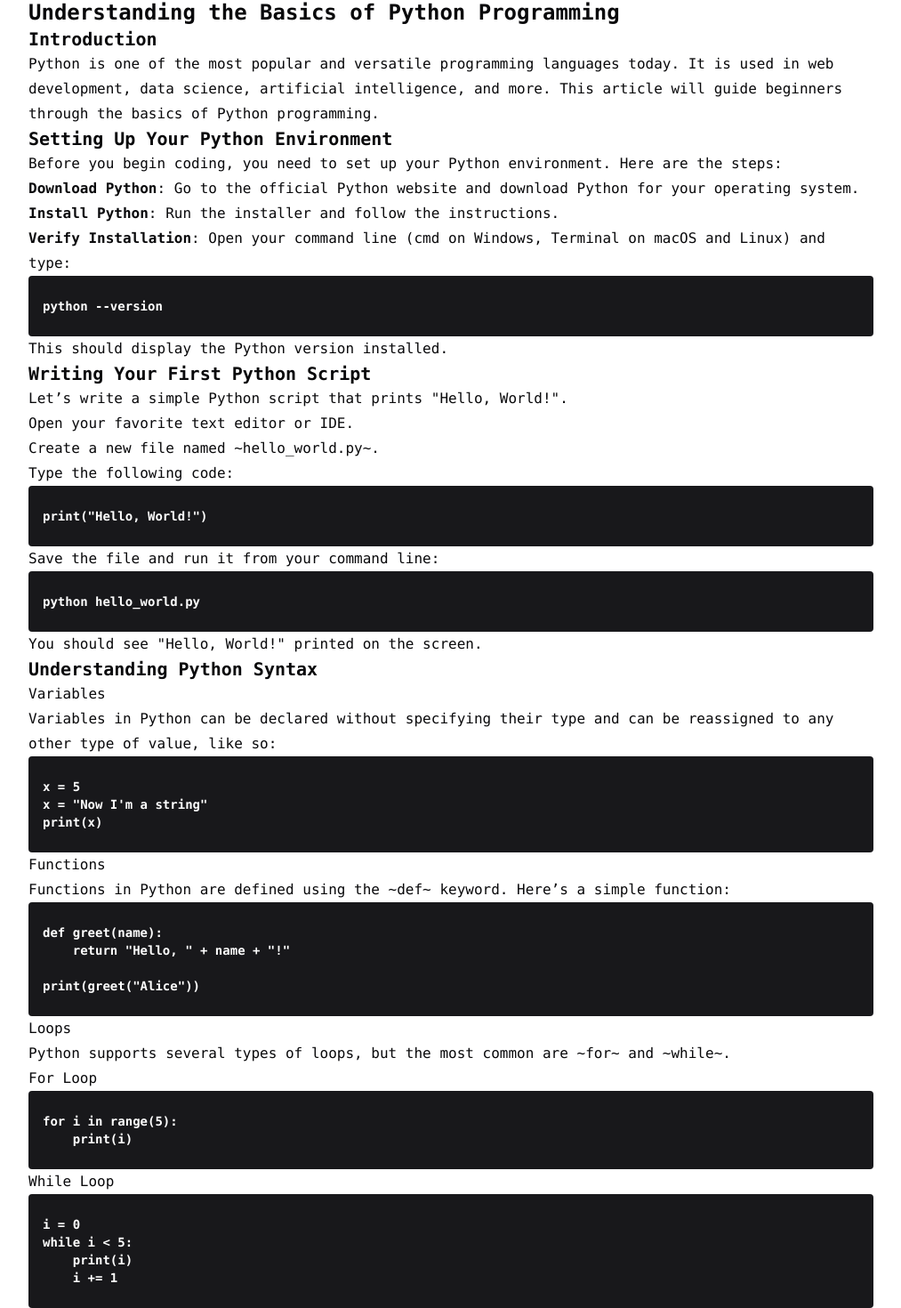
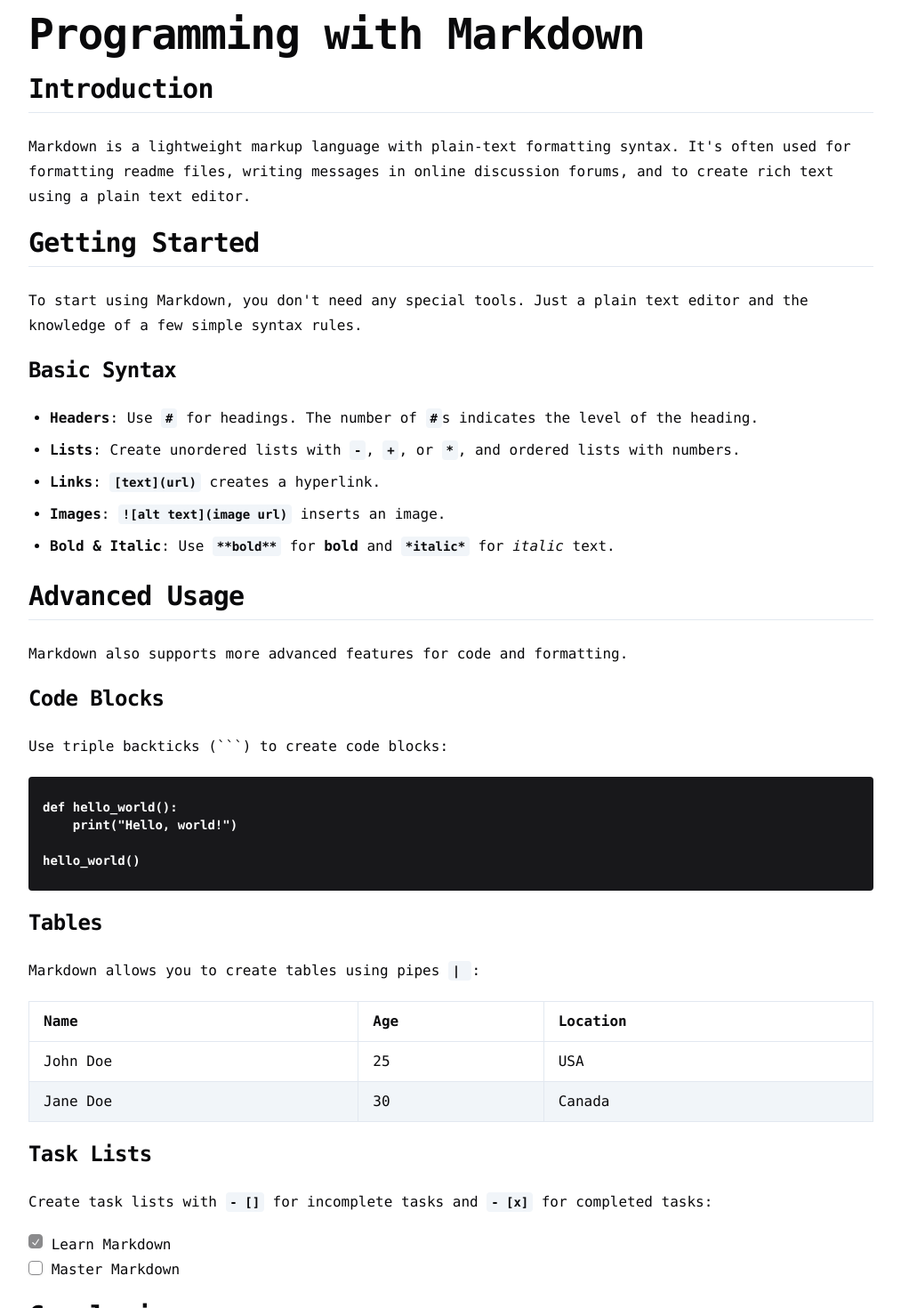
Before and after one commit to leotheodoro/theodoro.dev, a Next.js app: page /article/1 in a window 1280 px wide. Shown: the part 170-1640 px from the top of the page at 89% size, without its empty margins (133-1146 px from the left). Built offline with nearby package versions, Linux system fonts and the light colour scheme.

Commit message:
add all html tags to markdown

```diff
--- a/package.json
+++ b/package.json
@@ -10,6 +10,7 @@
   },
   "dependencies": {
     "@radix-ui/react-avatar": "1.0.4",
+    "@radix-ui/react-checkbox": "1.0.4",
     "@radix-ui/react-dropdown-menu": "2.0.6",
     "@radix-ui/react-icons": "1.3.0",
     "@radix-ui/react-label": "2.0.2",
@@ -21,6 +22,7 @@
     "react": "18",
     "react-dom": "18",
     "react-markdown": "9.0.1",
+    "remark-gfm": "4.0.0",
     "tailwind-merge": "2.3.0",
     "tailwindcss-animate": "1.0.7"
   },
--- a/src/app/article/[articleId]/page.tsx
+++ b/src/app/article/[articleId]/page.tsx
@@ -3,7 +3,9 @@ import { articles } from '@/types/article'
 import { ArrowLeftIcon } from '@radix-ui/react-icons'
 import Link from 'next/link'
 import Markdown from 'react-markdown'
+import remarkGfm from 'remark-gfm'
 import { mockedArticle } from '@/assets/mock-article'
+import { Checkbox } from '@/components/ui/checkbox'
 
 export default function ArticlePage({
   params,
@@ -15,14 +17,68 @@ export default function ArticlePage({
   const article = articles.find((article) => article.id === articleId)
 
   const components = {
-    h1: ({ ...props }) => <h1 className="text-2xl font-bold" {...props} />,
-    h2: ({ ...props }) => <h1 className="text-xl font-bold" {...props} />,
+    h1: ({ ...props }) => (
+      <h1
+        className="my-5 scroll-m-20 text-4xl font-extrabold tracking-tight lg:text-5xl"
+        {...props}
+      />
+    ),
+    h2: ({ ...props }) => (
+      <h2
+        className="my-5 scroll-m-20 border-b pb-2 text-3xl font-semibold tracking-tight first:mt-0"
+        {...props}
+      />
+    ),
+    h3: ({ ...props }) => (
+      <h3
+        className="my-5 scroll-m-20 text-2xl font-semibold tracking-tight"
+        {...props}
+      />
+    ),
+    h4: ({ ...props }) => (
+      <h4
+        className="my-5 scroll-m-20 text-xl font-semibold tracking-tight"
+        {...props}
+      />
+    ),
+    p: ({ ...props }) => (
+      <p className="my-5 leading-7 [&:not(:first-child)]:mt-6" {...props} />
+    ),
+    blockquote: ({ ...props }) => (
+      <blockquote className="my-5 mt-6 border-l-2 pl-6 italic" {...props} />
+    ),
+    table: ({ ...props }) => <table className="my-5 w-full" {...props} />,
+    tr: ({ ...props }) => (
+      <tr className="m-0 my-5 border-t p-0 even:bg-muted" {...props} />
+    ),
+    th: ({ ...props }) => (
+      <th
+        className="border px-4 py-2 text-left font-bold [&[align=center]]:text-center [&[align=right]]:text-right"
+        {...props}
+      />
+    ),
+    td: ({ ...props }) => (
+      <td
+        className="border px-4 py-2 text-left [&[align=center]]:text-center [&[align=right]]:text-right"
+        {...props}
+      />
+    ),
     pre: ({ ...props }) => (
       <pre
         className="relative rounded bg-zinc-900 px-4 py-6 font-mono text-sm font-semibold text-white"
         {...props}
       />
     ),
+    code: ({ ...props }) => (
+      <code
+        className="relative rounded bg-muted px-[0.3rem] py-[0.2rem] font-mono text-sm font-semibold"
+        {...props}
+      />
+    ),
+    ul: ({ ...props }) => (
+      <ul className="my-6 ml-6 list-disc [&>li]:mt-2" {...props} />
+    ),
+    input: ({ ...props }) => <Checkbox {...props} />,
   }
 
   return (
@@ -37,7 +93,11 @@ export default function ArticlePage({
             <h1 className="text-2xl font-bold">{article.title}</h1>
           </div>
 
-          <Markdown className="mt-4 leading-7" components={components}>
+          <Markdown
+            className="mt-8 leading-7"
+            components={components}
+            remarkPlugins={[remarkGfm]}
+          >
             {mockedArticle}
           </Markdown>
         </main>
--- a/src/assets/mock-article.ts
+++ b/src/assets/mock-article.ts
@@ -1,71 +1,50 @@
 export const mockedArticle = `
-# Understanding the Basics of Python Programming
+# Programming with Markdown
 
 ## Introduction
-Python is one of the most popular and versatile programming languages today. It is used in web development, data science, artificial intelligence, and more. This article will guide beginners through the basics of Python programming.
+Markdown is a lightweight markup language with plain-text formatting syntax. It's often used for formatting readme files, writing messages in online discussion forums, and to create rich text using a plain text editor.
 
-## Setting Up Your Python Environment
-Before you begin coding, you need to set up your Python environment. Here are the steps:
+## Getting Started
+To start using Markdown, you don't need any special tools. Just a plain text editor and the knowledge of a few simple syntax rules.
 
-1. **Download Python**: Go to the [official Python website](https://python.org) and download Python for your operating system.
-2. **Install Python**: Run the installer and follow the instructions.
-3. **Verify Installation**: Open your command line (cmd on Windows, Terminal on macOS and Linux) and type:
-   ~~~bash
-   python --version
-   ~~~
-   This should display the Python version installed.
+### Basic Syntax
+- **Headers**: Use \`#\` for headings. The number of \`#\`s indicates the level of the heading.
+- **Lists**: Create unordered lists with \`-\`, \`+\`, or \`*\`, and ordered lists with numbers.
+- **Links**: \`[text](url)\` creates a hyperlink.
+- **Images**: \`![alt text](image url)\` inserts an image.
+- **Bold & Italic**: Use \`**bold**\` for **bold** and \`*italic*\` for *italic* text.
 
-## Writing Your First Python Script
-Let’s write a simple Python script that prints "Hello, World!".
+## Advanced Usage
+Markdown also supports more advanced features for code and formatting.
 
-1. Open your favorite text editor or IDE.
-2. Create a new file named ~hello_world.py~.
-3. Type the following code:
-   \`\`\`python
-   print("Hello, World!")
-   \`\`\`
-4. Save the file and run it from your command line:
-   ~~~bash
-   python hello_world.py
-   ~~~
-   You should see "Hello, World!" printed on the screen.
+### Code Blocks
+Use triple backticks (\`\`\`) to create code blocks:
 
-## Understanding Python Syntax
+\`\`\`python
+def hello_world():
+    print("Hello, world!")
 
-### Variables
-Variables in Python can be declared without specifying their type and can be reassigned to any other type of value, like so:
-~~~python
-x = 5
-x = "Now I'm a string"
-print(x)
-~~~
+hello_world()
+\`\`\`
 
-### Functions
-Functions in Python are defined using the ~def~ keyword. Here’s a simple function:
-~~~python
-def greet(name):
-    return "Hello, " + name + "!"
+### Tables
+Markdown allows you to create tables using pipes \` |
+  \`:
 
-print(greet("Alice"))
-~~~
+| Name     | Age | Location |
+|----------|-----|----------|
+| John Doe | 25  | USA      |
+| Jane Doe | 30  | Canada   |
 
-### Loops
-Python supports several types of loops, but the most common are ~for~ and ~while~.
+### Task Lists
+Create task lists with \` -
+    []\` for incomplete tasks and \` -
+    [x]\` for completed tasks:
 
-#### For Loop
-~~~python
-for i in range(5):
-    print(i)
-~~~
-
-#### While Loop
-~~~python
-i = 0
-while i < 5:
-    print(i)
-    i += 1
-~~~
+- [x] Learn Markdown
+- [ ] Master Markdown
 
 ## Conclusion
-Python is a powerful, readable language ideal for beginners and professionals alike. This tutorial only scratches the surface, but it's enough to get you started on your programming journey.
+Markdown is a simple and effective way to format text for the web, especially for programmers. With its lightweight syntax and easy-to-use features, Markdown is a great tool for writing documentation, readme files, and other text-based content.
+
 `
--- a/src/components/typography/inline-code.tsx
+++ /dev/null
@@ -1,11 +0,0 @@
-interface TypographyInlineCode {
-  children: React.ReactNode
-}
-
-export function TypographyInlineCode({ children }: TypographyInlineCode) {
-  return (
-    <code className="relative rounded bg-muted px-[0.3rem] py-[0.2rem] font-mono text-sm font-semibold">
-      {children}
-    </code>
-  )
-}
--- /dev/null
+++ b/src/components/ui/checkbox.tsx
@@ -0,0 +1,30 @@
+"use client"
+
+import * as React from "react"
+import * as CheckboxPrimitive from "@radix-ui/react-checkbox"
+import { CheckIcon } from "@radix-ui/react-icons"
+
+import { cn } from "@/lib/utils"
+
+const Checkbox = React.forwardRef<
+  React.ElementRef<typeof CheckboxPrimitive.Root>,
+  React.ComponentPropsWithoutRef<typeof CheckboxPrimitive.Root>
+>(({ className, ...props }, ref) => (
+  <CheckboxPrimitive.Root
+    ref={ref}
+    className={cn(
+      "peer h-4 w-4 shrink-0 rounded-sm border border-zinc-200 border-zinc-900 shadow focus-visible:outline-none focus-visible:ring-1 focus-visible:ring-zinc-950 disabled:cursor-not-allowed disabled:opacity-50 data-[state=checked]:bg-zinc-900 data-[state=checked]:text-zinc-50 dark:border-zinc-800 dark:border-zinc-50 dark:focus-visible:ring-zinc-300 dark:data-[state=checked]:bg-zinc-50 dark:data-[state=checked]:text-zinc-900",
+      className
+    )}
+    {...props}
+  >
+    <CheckboxPrimitive.Indicator
+      className={cn("flex items-center justify-center text-current")}
+    >
+      <CheckIcon className="h-4 w-4" />
+    </CheckboxPrimitive.Indicator>
+  </CheckboxPrimitive.Root>
+))
+Checkbox.displayName = CheckboxPrimitive.Root.displayName
+
+export { Checkbox }
```
Also changed, not shown: 1 other file (tests, documents, lock files or other folders).
